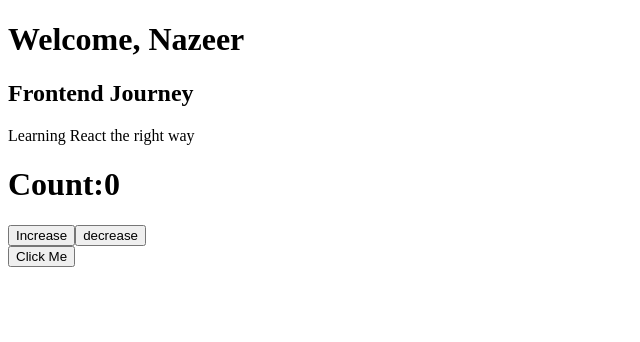
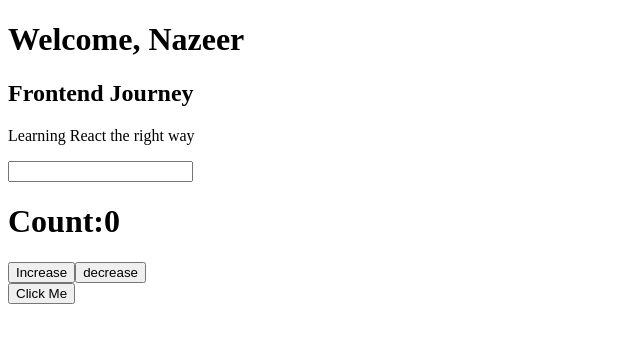
Before and after one commit to NAZEEER/frontend-to-fullstack-journey, a React (Vite) app in the folder frontend-core/: page / in a window 1280 px wide. Shown: the top 342 px of the page, without its empty margins (0-640 px from the left). Built offline with nearby package versions, Linux system fonts and the light colour scheme.

Commit message:
Day 3 controlled input

```diff
--- a/frontend-core/src/App.jsx
+++ b/frontend-core/src/App.jsx
@@ -1,8 +1,9 @@
-import React from 'react'
-import Header from './Components/Header'
-import Card from './Components/Card'
-import Button from './Components/Button'
-import Counter from './Components/Counter'
+import React from "react";
+import Header from "./Components/Header";
+import Card from "./Components/Card";
+import Button from "./Components/Button";
+import Counter from "./Components/Counter";
+import InputForm from "./Components/Input";
 
 function App() {
   return (
@@ -13,11 +14,13 @@ function App() {
         title="Frontend Journey"
         description="Learning React the right way"
       />
-      <Counter/>
+
+      <InputForm />
+      <Counter />
 
       <Button text="Click Me" />
     </div>
-  )
+  );
 }
 
-export default App
+export default App;
--- a/frontend-core/src/Components/Counter.jsx
+++ b/frontend-core/src/Components/Counter.jsx
@@ -5,10 +5,10 @@ const Counter = () => {
   let[count,setCount]=useState(0)
 
   let increase=()=>{
-    setCount(count+1)
+    setCount(preCount=>count+1)
   }
   let decrease=()=>{
-    setCount(count-1)
+     setCount(preCount=>count-1)
   }
 
   return (
--- /dev/null
+++ b/frontend-core/src/Components/Input.jsx
@@ -0,0 +1,19 @@
+import React, { useState } from "react";
+
+const InputForm = () => {
+  const [text, setText] = useState("");
+
+  return (
+    <div>
+      <input
+        value={text}
+        onChange={(e) => {
+          setText(e.target.value);
+        }}
+      />
+      <p>{text}</p>
+    </div>
+  );
+};
+
+export default InputForm;
```
